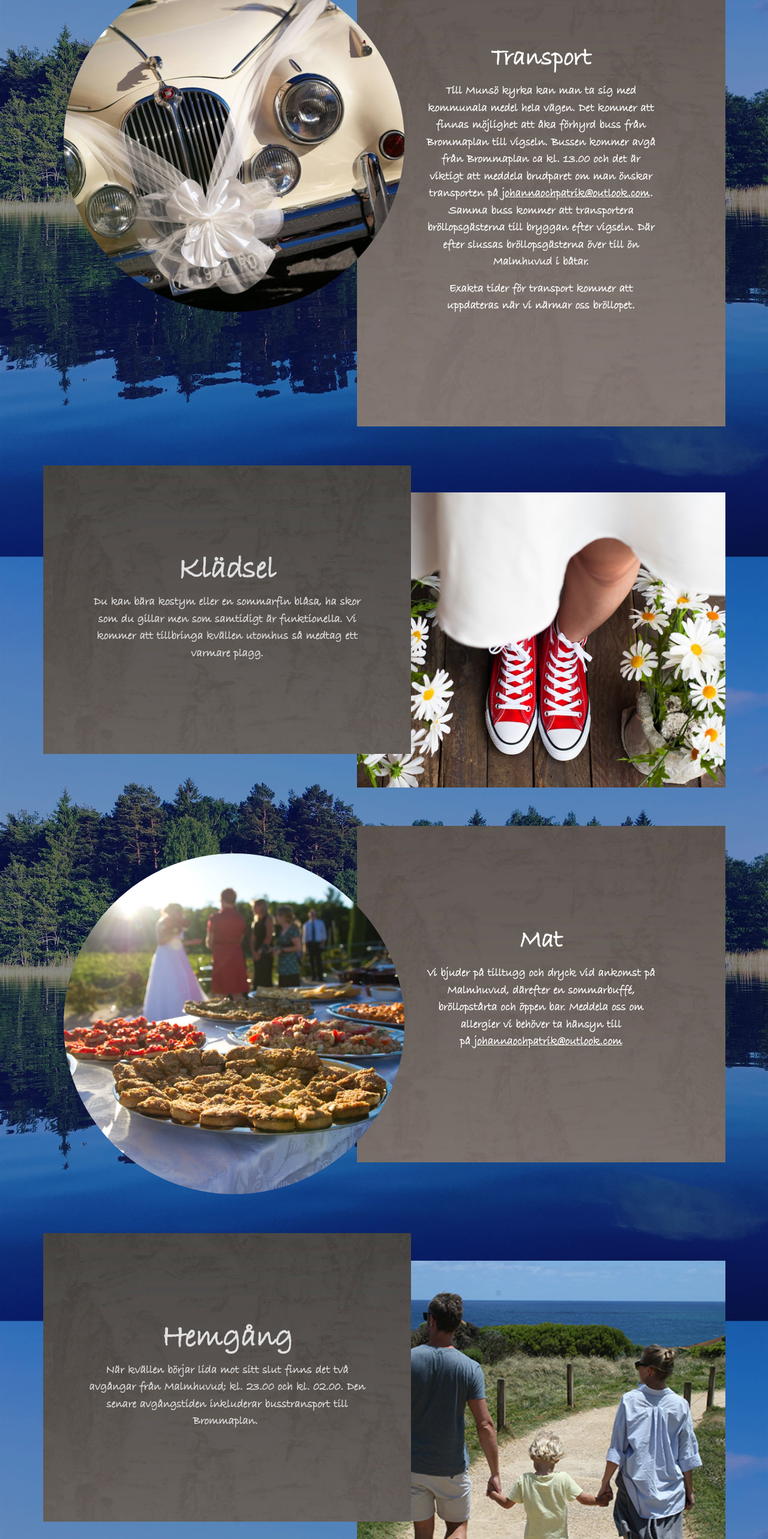
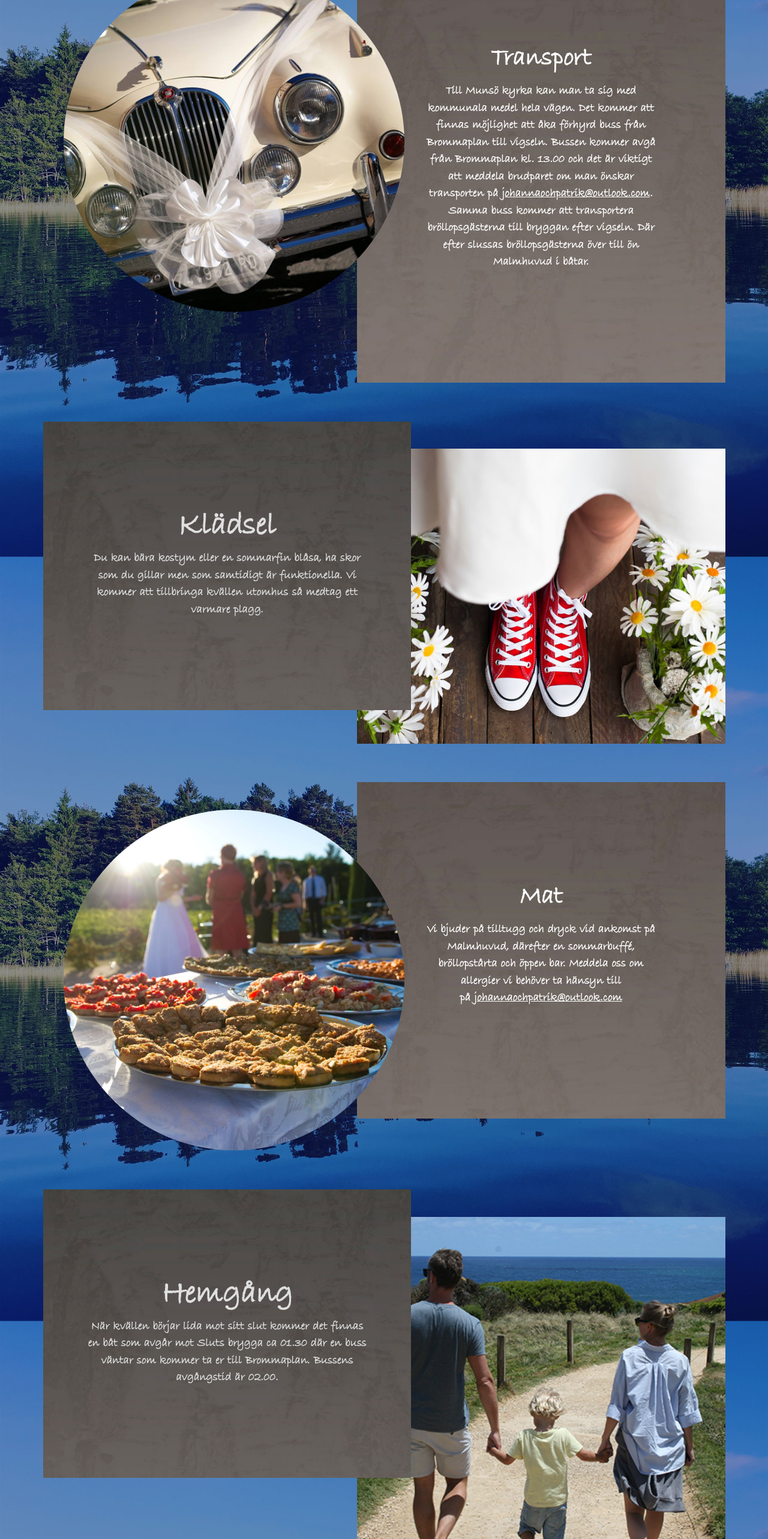
Before and after one commit to rickardbroberg/johannaochpatrik, a Nuxt app: page / in a window 1280 px wide. Shown: the part 1620-4186 px from the top of the page at 60% size. Built offline with nearby package versions, Linux system fonts and the light colour scheme.

Commit message:
text updates

```diff
--- a/pages/index.vue
+++ b/pages/index.vue
@@ -44,11 +44,7 @@ Barn är välkomna i kyrkan men där efter vill vi fira med våra vuxna gäster!
       <div class="block-2" style="">
         <div class="block-3" style="">
           <h2>Transport</h2>
-          <p>Till Munsö kyrka kan man ta sig med kommunala medel hela vägen.
-Det kommer att finnas möjlighet att åka förhyrd buss från Brommaplan till vigseln. Bussen kommer avgå från Brommaplan ca kl. 13.00 och det är viktigt att meddela brudparet om man önskar transporten på <a target="_blank" href="mailto:johannaochpatrik@outlook.com">johannaochpatrik@outlook.com</a>.
-Samma buss kommer att transportera bröllopsgästerna till bryggan efter vigseln. Där efter slussas bröllopsgästerna över till ön Malmhuvud i båtar.
-</p>
-<p>Exakta tider för transport kommer att uppdateras när vi närmar oss bröllopet.</p>
+          <p>Till Munsö kyrka kan man ta sig med kommunala medel hela vägen. Det kommer att finnas möjlighet att åka förhyrd buss från Brommaplan till vigseln. Bussen kommer avgå från Brommaplan kl. 13.00 och det är viktigt att meddela brudparet om man önskar transporten på <a target="_blank" href="mailto:johannaochpatrik@outlook.com">johannaochpatrik@outlook.com</a>. Samma buss kommer att transportera bröllopsgästerna till bryggan efter vigseln. Där efter slussas bröllopsgästerna över till ön Malmhuvud i båtar.</p>
         </div>
       </div>
       <div class="block-6 m-4" style="">
@@ -90,7 +86,7 @@ Samma buss kommer att transportera bröllopsgästerna till bryggan efter vigseln
         <div class="row-box2">
           <div style="row-box-text">
             <h1>Hemgång</h1>
-            <p>När kvällen börjar lida mot sitt slut finns det två avgångar från Malmhuvud; kl. 23.00 och kl. 02.00. Den senare avgångstiden inkluderar busstransport till Brommaplan. </p>
+            <p>När kvällen börjar lida mot sitt slut kommer det finnas en båt som avgår mot Sluts brygga ca 01.30 där en buss väntar som kommer ta er till Brommaplan. Bussens avgångstid är 02.00.</p>
           </div>
         </div>
       </div>
@@ -123,7 +119,7 @@ OSA ditt deltagande till <a target="_blank" href="mailto:johannaochpatrik@outlo
             Toastmadame<br>
             Anna <a target="_blank" href="mailto:anna.riddez@magelungen.com">anna.riddez@magelungen.com</a> 073-3669265<br><br>
             Toastmaster<br>
-            Johan 0725259470</p>
+            Johan</p>
           </div>
         </div>
       </div>
```
